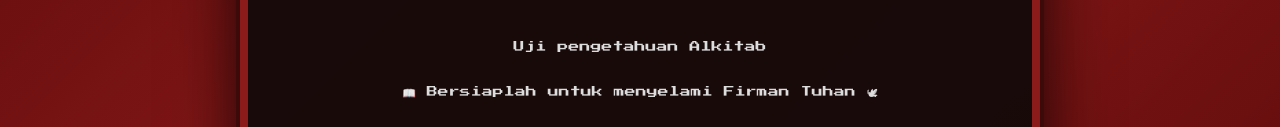
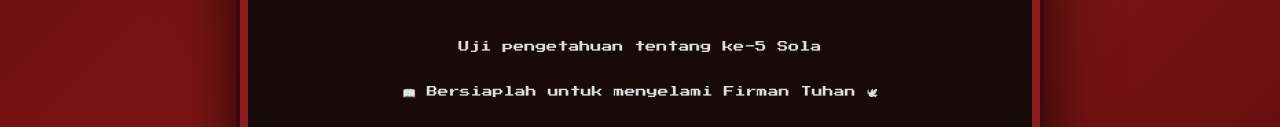
Before and after one commit to kaylaasem/SoulFuel, a plain HTML site: page index.html in a window 1280 px wide. Shown: the part 386-513 px from the top of the page. Drawn offline with Linux system fonts and the light colour scheme.

Commit message:
Update index.html

```diff
--- a/index.html
+++ b/index.html
@@ -30,7 +30,7 @@
                 <p class="subtitle">BIBLE QUIZ</p>
             </div>
             <div class="start-content">
-                <p>Uji pengetahuan Alkitab</p>
+                <p>Uji pengetahuan tentang ke-5 Sola</p>
                 <p>📖 Bersiaplah untuk menyelami Firman Tuhan 🕊</p>
                 <button onclick="startQuiz()">MULAI QUIZ</button>
             </div>
```
